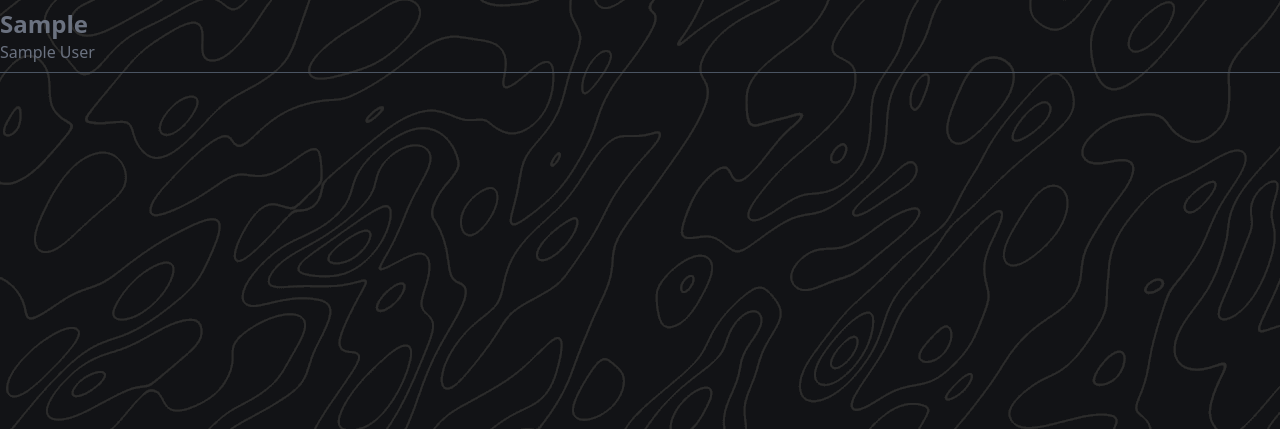
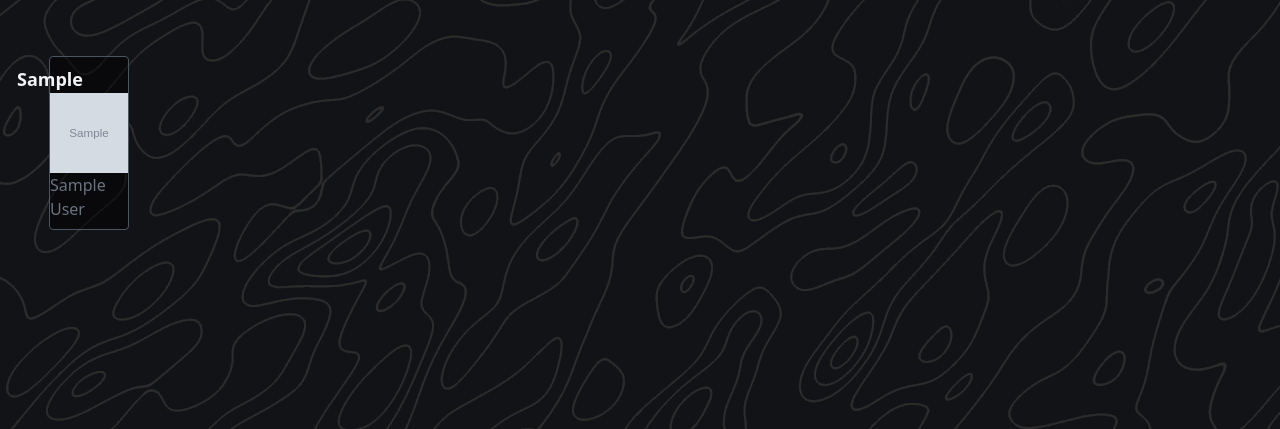
Before and after one commit to jules-jean-louis1/Autocompletion, a PHP site: page /livreList.php in a window 1280 px wide. Shown: the part 59-488 px from the top of the page. Run offline with PHP 8.4, Linux system fonts and the light colour scheme; tables that the repository leaves empty or names only in its code hold one stand-in row (values such as "Sample post"); grey boxes marked "Sample" are stand-in pictures; some libraries are stand-ins or nearby versions.

Commit message:
ajout page livre

```diff
--- a/livreList.php
+++ b/livreList.php
@@ -43,17 +43,21 @@
         </nav>
     </header>
     <main>
-    <article>
-        <section>
-            <div id="containerListeLivre">
+    <article class="flex">
+        <section class="flex justify-center">
+            <div id="containerListeLivre" class="flex justify-center flex-wrap mt-10 mx-2">
                 <?php
-                foreach ($result as $livre) {
-                    echo "<div class='border-b-[1px] border-gray-600 py-2'>";
-                    echo "<h2 class='text-2xl font-bold text-gray-500'>{$livre['book']}</h2>";
-                    echo "<p class='text-gray-500'>{$livre['author']}</p>";
-                    echo "</div>";
-                }
-                ?>
+                foreach ($result as $livre) { ?>
+                    <div class='border-[1px] rounded border-gray-600 py-2 flex flex-col items-center justify-center mr-4 my-4' id="containerLivre">
+                        <h2 class='min-w-40 text-lg font-bold text-gray-500 px-2'>
+                            <?php echo $livre['book'];?>
+                        </h2>
+                        <img src="<?= $livre['cover'];?>" alt="img" class="w-20 h-20">
+                        <p class='text-gray-500'>
+                            <?= $livre['author'];?>
+                        </p>
+                    </div>
+                <?php } ?>
             </div>
         </section>
     </article>
--- a/style/main.css
+++ b/style/main.css
@@ -28,3 +28,12 @@
     color: #f2f3f6;
     font-family: 'Montserrat', sans-serif;
 }
+/****##### L I V R E #####****/
+#containerLivre{
+    background-color: rgba(0,0,0,.5);
+    width: 45%;
+    max-width: 45%;
+}
+#containerLivre h2{
+    color: #f2f3f6;
+}
```
